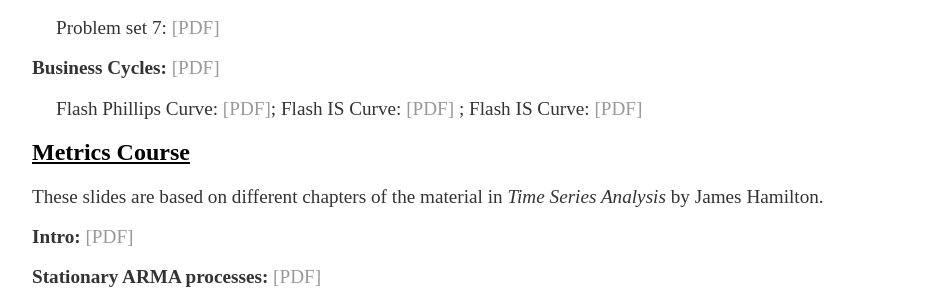
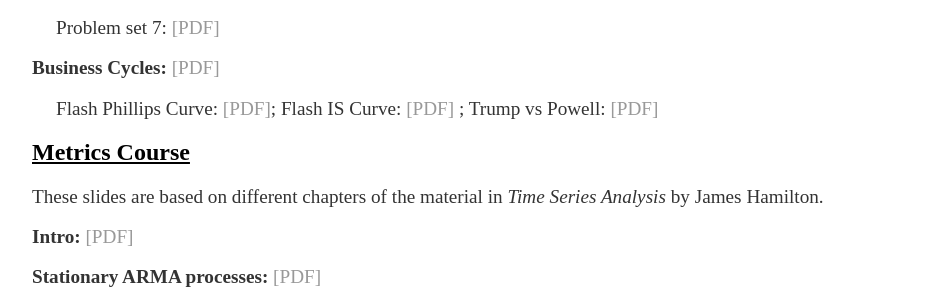
Before and after one commit to jesusbueren/jesusbueren.github.io, a Jekyll site: the page built from teaching/index.html, in a window 1280 px wide. Shown: the part 853-1145 px from the top of the page, without its empty margins (160-1101 px from the left). Built offline with Jekyll 4.4.1, drawn with Linux system fonts in a browser that asks for light colours.

Commit message:
Update Flash IS Curve link and rename exercise

```diff
--- a/teaching/index.html
+++ b/teaching/index.html
@@ -26,7 +26,7 @@
 				<p><strong>Money and Banking:</strong> <a href="FoundationsMacro/Money - Banking.pdf">[PDF]</a></p>
 				<p>&nbsp;&nbsp;&nbsp;&nbsp; Problem set 7: <a href="FoundationsMacro/MoneyBanking_exercises.pdf">[PDF]</a> </p>
 				<p><strong>Business Cycles:</strong> <a href="FoundationsMacro/BC.pdf">[PDF]</a></p>
-				<p>&nbsp;&nbsp;&nbsp;&nbsp;  Flash Phillips Curve: <a href="FoundationsMacro/PhillipsCurve_flash_exercise.pdf">[PDF]</a>; Flash IS Curve: <a href="FoundationsMacro/ISCurve_flash_exercise.pdf">[PDF]</a> ; Flash IS Curve: <a href="FoundationsMacro/TrumpPowell_flash_exercise.pdf">[PDF]</a> </p>
+				<p>&nbsp;&nbsp;&nbsp;&nbsp;  Flash Phillips Curve: <a href="FoundationsMacro/PhillipsCurve_flash_exercise.pdf">[PDF]</a>; Flash IS Curve: <a href="FoundationsMacro/ISCurve_flash_exercise.pdf">[PDF]</a> ; Trump vs Powell: <a href="FoundationsMacro/TrumpPowell_flash_exercise.pdf">[PDF]</a> </p>
             </article>
         </section>
         <section>
```
